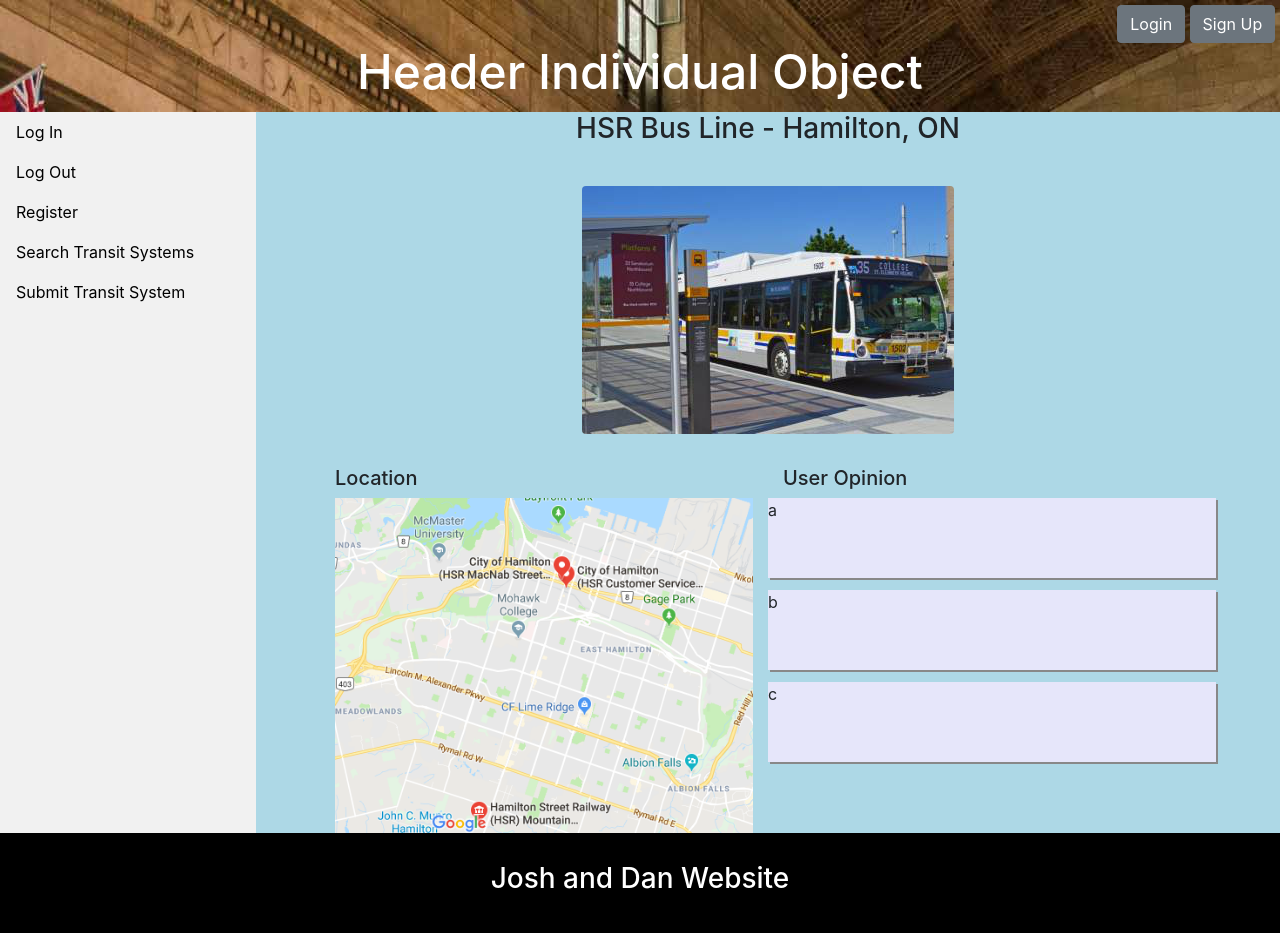
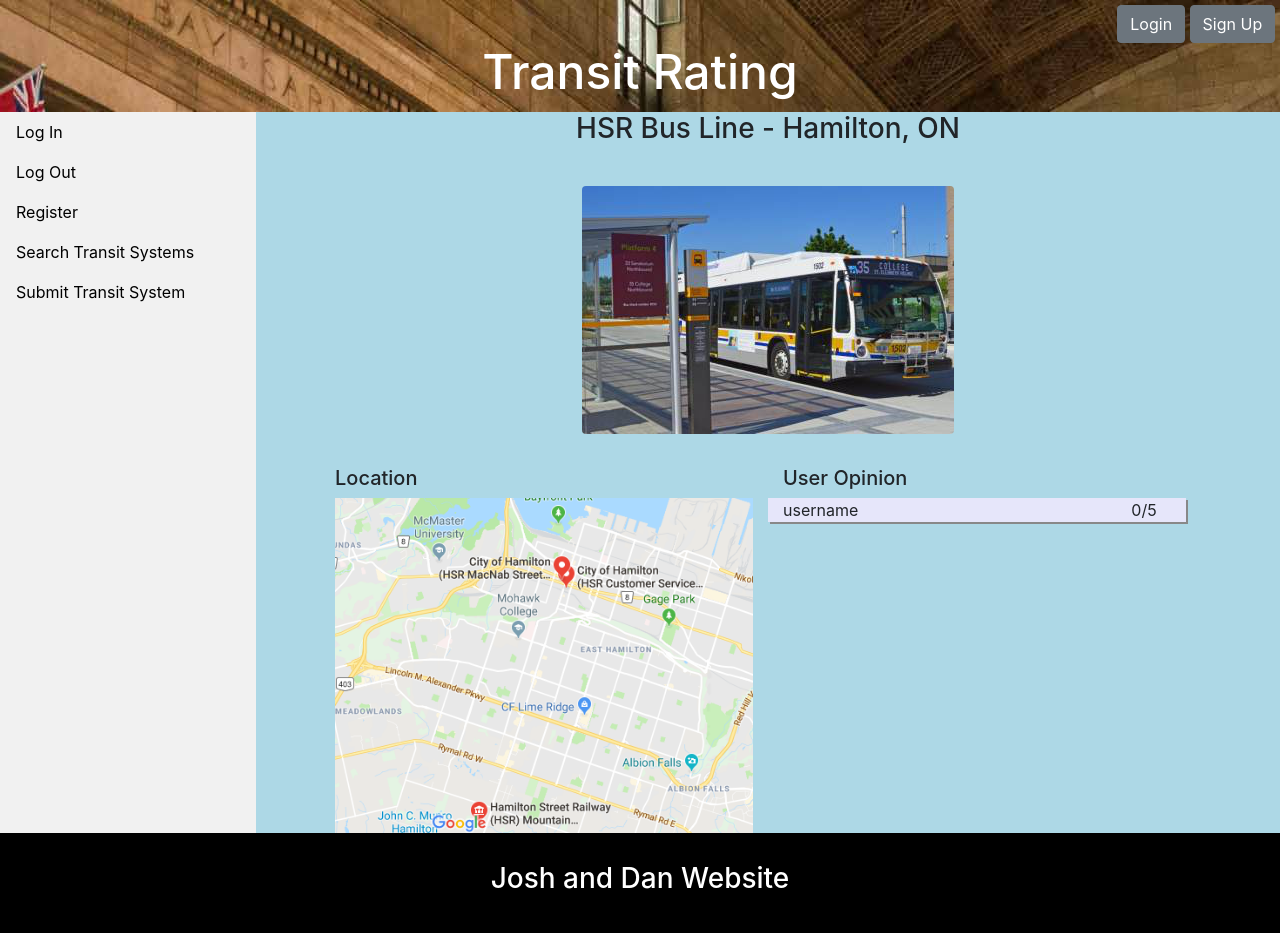
Before and after one commit to Ziddia/cs-4ww3-project, a PHP site: page /individual_sample.html in a window 1280 px wide. Run offline with PHP 8.4, Linux system fonts and the light colour scheme.

Commit message:
adjust headers, fix a couple validation errors

```diff
--- a/index.html
+++ b/index.html
@@ -35,7 +35,7 @@
 
 		<!-- Page title, links backwards to home page. -->
 		<div class="title">
-			<a href="index.html"><h1>Header Index</h1></a>
+			<a href="index.html"><h1>Transit Rating</h1></a>
 		</div>
 	</header>
 
--- a/individual_sample.html
+++ b/individual_sample.html
@@ -36,7 +36,7 @@
 
 		<!-- Page title, links backwards to home page. -->
 		<div class="title">
-			<a href="index.html"><h1>Header Individual Object</h1></a>
+			<a href="index.html"><h1>Transit Rating</h1></a>
 		</div>
 	</header>
 
@@ -112,15 +112,12 @@
 			</div>
 			<div class="col-sm-6">
 				<h5>User Opinion</h5>
-				<div class="row">
-					<div class="opinion-pane">
-						a
+				<div class="row opinion-pane">
+					<div class="col-10">
+						username
 					</div>
-					<div class="opinion-pane">
-						b
-					</div>
-					<div class="opinion-pane">
-						c
+					<div class="col-2">
+						0/5
 					</div>
 				</div>
 			</div>
--- a/results_sample.html
+++ b/results_sample.html
@@ -36,7 +36,7 @@
 
 		<!-- Page title, links backwards to home page. -->
 		<div class="title">
-			<a href="index.html"><h1>Header Sample Results</h1></a>
+			<a href="index.html"><h1>Transit Rating</h1></a>
 		</div>
 	</header>
 
@@ -150,7 +150,7 @@
 		</div>
 
 		<div class="px-3 pb-3">
-			<img class="map" src="static/map.png">
+			<img class="map" src="static/map.png" alt="Map of result locations">
 		</div>
 	</section>
 
--- a/search.html
+++ b/search.html
@@ -35,7 +35,7 @@
 
 		<!-- Page title, links backwards to home page. -->
 		<div class="title">
-			<a href="index.html"><h1>Header Search Page</h1></a>
+			<a href="index.html"><h1>Transit Rating</h1></a>
 		</div>
 	</header>
 
--- a/static/individual.css
+++ b/static/individual.css
@@ -1,6 +1,5 @@
 .opinion-pane {
 	background-color: lavender;
-	height: 10vh;
 	width: 100%;
 	box-shadow: 2px 2px #888888;
 	margin-bottom: 1.5vh;
--- a/submission.html
+++ b/submission.html
@@ -35,7 +35,7 @@
 
 		<!-- Page title, links backwards to home page. -->
 		<div class="title">
-			<a href="index.html"><h1>Header Submission</h1></a>
+			<a href="index.html"><h1>Transit Rating</h1></a>
 		</div>
 	</header>
 
```
Also changed, not shown: registration.html (+5 -5 lines).
